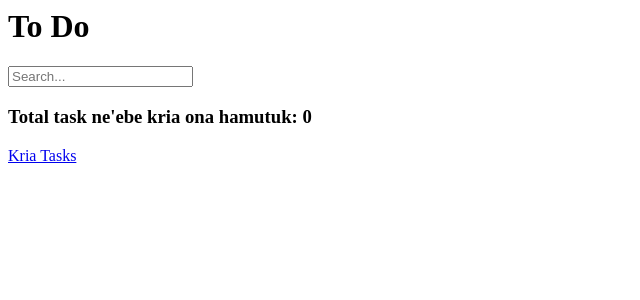
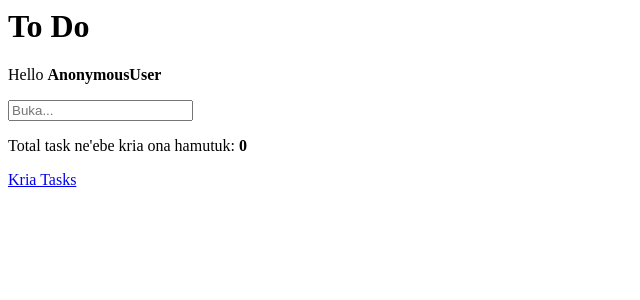
Before and after one commit to MarioAP/marioapblog, a Django app: page / in a window 1280 px wide. Shown: the top 300 px of the page, without its empty margins (0-640 px from the left). Run offline with Django 3.2, Linux system fonts and the light colour scheme; data that the repository does not hold is empty.

Commit message:
aumenta user ba model no hatudu iha tasks ne'ebe kria no integra jupyter lab

```diff
--- a/tasks/models.py
+++ b/tasks/models.py
@@ -1,4 +1,5 @@
 from django.db import models
+from django.contrib.auth.models import User
 
 
 # Create your models here.
@@ -7,6 +8,7 @@ class TaskModel(models.Model):
     deskrisaun = models.TextField()
     kompleta = models.BooleanField(default=False)
     data_kria = models.DateTimeField(auto_now_add=True)
+    user = models.ForeignKey(User, on_delete=models.CASCADE)
 
     def __str__(self):
         return self.titlu
--- a/tasks/templates/tasks/kria_tasks.html
+++ b/tasks/templates/tasks/kria_tasks.html
@@ -7,6 +7,7 @@
     {% csrf_token %}
     <div>{{ form.titlu }}</div><p>
     <div>{{ form.deskrisaun }}</div><p>
+    <div>{{ form.user }}</div>
     <input type="submit" name="Kria">
 </form>
 {% endblock %}
--- a/tasks/templates/tasks/list_tasks.html
+++ b/tasks/templates/tasks/list_tasks.html
@@ -4,14 +4,20 @@
 
 <h1>To Do</h1>
 
+<!--Hatudu user-->
+<div>
+    <div>Hello <strong>{{ user }}</strong></div>
+</div>
+
 <p>
 <!-- Search formulariu -->
 <form action="{% url 'search_task' %}" method="get">
-  <input name="q" type="text" placeholder="Search...">
+  <input name="q" type="text" placeholder="Buka...">
 </form>
 </p>
 <!--Hatudu total tasks ne'ebe kria ona-->
-<h3>Total task ne'ebe kria ona hamutuk: {{ tasks_count }}</h3>
+<div>Total task ne'ebe kria ona hamutuk: <b>{{ tasks_count }}</b></div>
+<p>
 
 <!-- Lista ba tasks sira -->
 <a href="{% url 'kria' %}">Kria Tasks</a>
@@ -42,7 +48,7 @@
     {% for i in tasks.paginator.page_range %}
       <div class="pagination">
       {% if tasks.number == i %}
-          <div class="active"><span>{{ i }} <span class="sr-only">(current)</span></span></div>
+          <div class="active"><span>{{ i }}<span class="sr-only">(ativu)</span></span></div>
       {% else %}
         <div><a href="?page={{ i }}">{{ i }}</a></div>
       {% endif %}
```
Also changed, not shown: django_iha_jupyter.py (added, +19 -0 lines), tasks/migrations/0002_taskmodel_user.py (added), tasks/templates/tasks/buka_tasks.html (renamed from tasks/templates/tasks/search_tasks.html), 1 other file.
